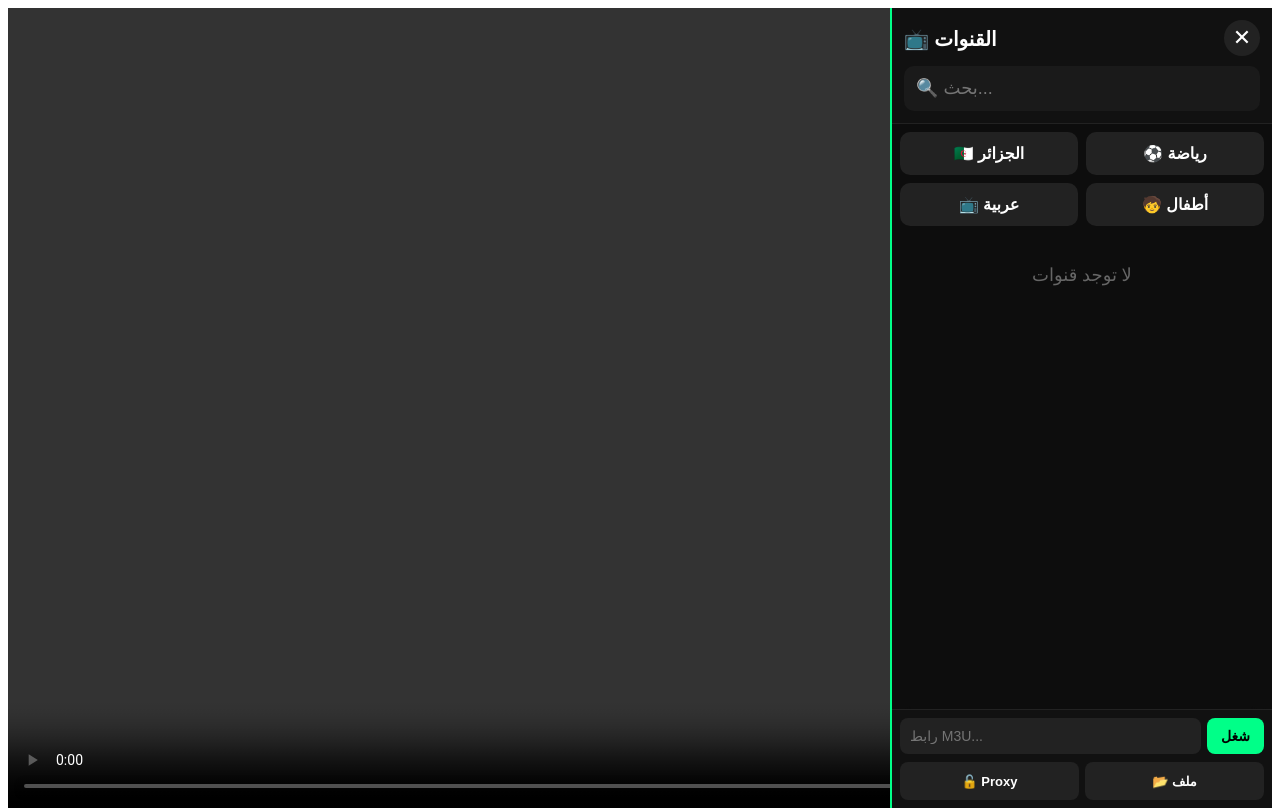
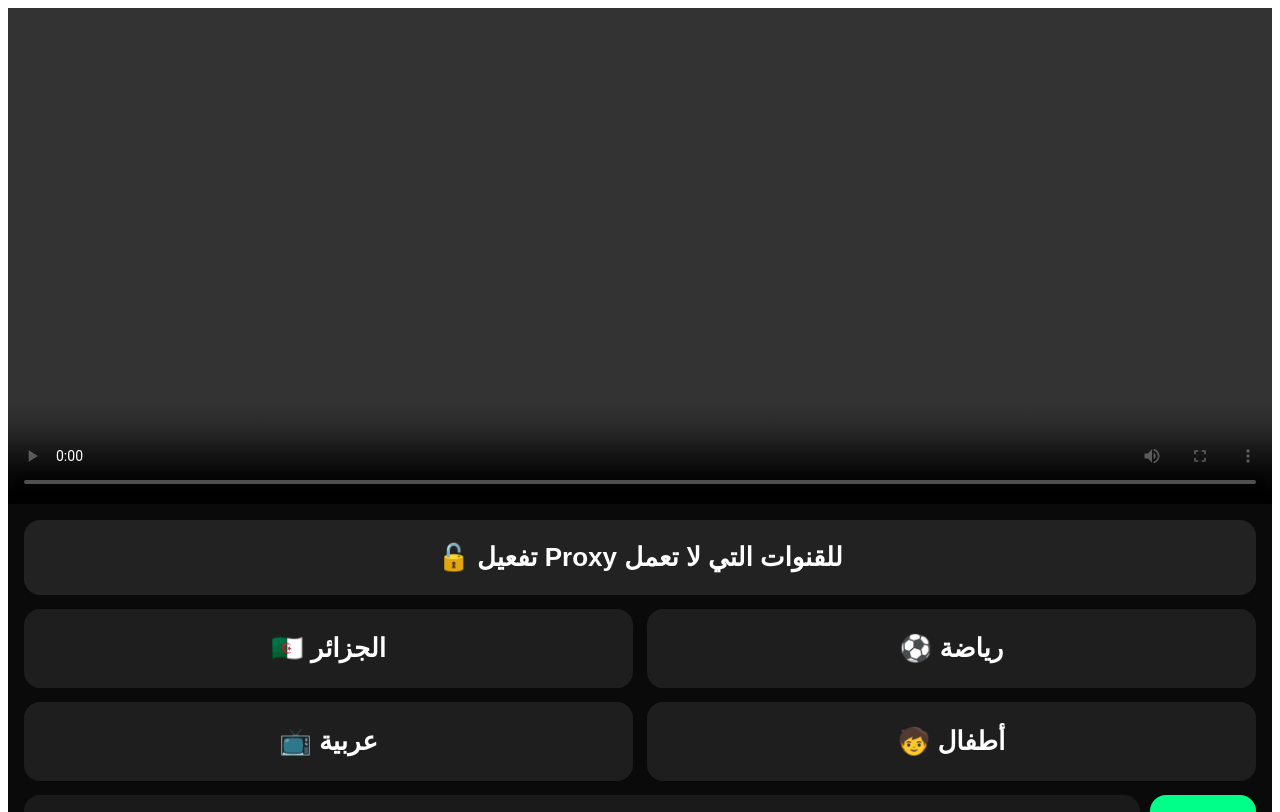
Before and after one commit to Echayebc/battetv, a React (Vite) app: page / in a window 1280 px wide. Shown: the top 812 px of the page. Built offline with nearby package versions, Linux system fonts and the light colour scheme.

Commit message:
Refactor App component and improve error handling

```diff
--- a/src/App.jsx
+++ b/src/App.jsx
@@ -1,4 +1,4 @@
-import { useState, useRef, useEffect } from 'react'
+import { useState, useRef } from 'react'
 import Hls from 'hls.js'
 
 const SERVERS = [
@@ -17,11 +17,8 @@ export default function App() {
   const [error, setError] = useState('')
   const [useProxy, setUseProxy] = useState(false)
   const [customUrl, setCustomUrl] = useState('')
-  const [showList, setShowList] = useState(true)
   const videoRef = useRef(null)
-  const containerRef = useRef(null)
   const hlsRef = useRef(null)
-  const lastTap = useRef(0)
 
   const parseM3U = (text) => {
     const lines = text.split('\n')
@@ -43,6 +40,7 @@ export default function App() {
     if (!video) return
     let playUrl = ch.url
     if (useProxy) playUrl = `https://api.allorigins.win/raw?url=${encodeURIComponent(ch.url)}`
+
     if (Hls.isSupported() && ch.url.includes('.m3u8') && !useProxy) {
       if (hlsRef.current) hlsRef.current.destroy()
       const hls = new Hls()
@@ -50,38 +48,28 @@ export default function App() {
       hls.loadSource(ch.url)
       hls.attachMedia(video)
       hls.on(Hls.Events.MANIFEST_PARSED, () => video.play().catch(()=>{}))
-      hls.on(Hls.Events.ERROR, (e,d)=> { if(d.fatal){ setError(`❌ ${ch.name}`); const n=channels[index+1]; if(n) setTimeout(()=>playChannel(n,index+1),1000) }})
+      hls.on(Hls.Events.ERROR, (e,d)=> { if(d.fatal){ setError(`❌ ${ch.name} لا تعمل`); const n=channels[index+1]; if(n) setTimeout(()=>playChannel(n,index+1),1000) }})
     } else {
       video.src = useProxy ? playUrl : ch.url
-      video.play().catch(()=> setError('❌ جرب Proxy'))
+      video.play().catch(()=> setError('❌ جرب تفعيل Proxy'))
     }
-  }
-
-  const handleDoubleClick = () => {
-    setShowList(!showList)
-  }
-
-  // دوبل تاب للهاتف
-  const handleTouch = () => {
-    const now = Date.now()
-    if (now - lastTap.current < 400) {
-      setShowList(!showList)
-    }
-    lastTap.current = now
   }
 
   const loadFromUrl = async (server) => {
     setLoading(true)
     setActiveServer(server.id)
+    setError('')
     try {
       const res = await fetch(server.url)
       const list = parseM3U(await res.text())
       setChannels(list)
       if (list.length > 0) playChannel(list[0], 0)
-    } catch(e){ setError('خطأ') }
+    } catch(e){ setError('خطأ تحميل السيرفر') }
     setLoading(false)
   }
+
   const loadCustom = () => { if(customUrl.trim()) loadFromUrl({ id: 'custom', url: customUrl.trim() }) }
+
   const handleFile = (e) => {
     const file = e.target.files[0]
     if (!file) return
@@ -98,84 +86,50 @@ export default function App() {
   const filtered = channels.filter(c => c.name.toLowerCase().includes(search.toLowerCase()))
 
   return (
-    <div style={{background:'#000', color:'#fff', minHeight:'100vh', fontFamily:'system-ui'}}>
+    <div style={{background:'#000', color:'#fff', minHeight:'100vh', fontFamily:'system-ui', margin:0}}>
+      <div style={{background:'#000', position:'sticky', top:0, zIndex:10, padding:0}}>
+        <video ref={videoRef} controls playsInline style={{width:'100%', height:'auto', maxHeight:'62vh', aspectRatio:'16/9', background:'#000', display:'block', objectFit:'fill'}} />
+        {current && <div style={{padding:'16px', textAlign:'center', fontSize:'30px', fontWeight:'900', color:'#00ff88', background:'#0a0a0a'}}>{current.name}</div>}
+        {error && <div style={{padding:'14px', background:'#cc0000', textAlign:'center', fontSize:'26px', fontWeight:'800'}}>{error}</div>}
+      </div>
 
-      {/* حاوية الفيديو - مليان الشاشة */}
-      <div ref={containerRef} style={{position:'relative', width:'100%', height:'100vh', background:'#000', overflow:'hidden'}}
-           onDoubleClick={handleDoubleClick}
-           onTouchEnd={handleTouch}>
+      <div style={{padding:'16px', background:'#0a0a0a'}}>
+        <button onClick={()=>setUseProxy(!useProxy)} style={{width:'100%', padding:'22px', borderRadius:'16px', border:'none', background: useProxy ? '#00ff88' : '#222', color: useProxy ? '#000' : '#fff', fontSize:'26px', fontWeight:'900', marginBottom:'14px'}}>
+          {useProxy ? '✅ Proxy مفعل' : '🔓 تفعيل Proxy للقنوات التي لا تعمل'}
+        </button>
 
-        <video ref={videoRef} controls playsInline
-          style={{width:'100%', height:'100%', objectFit:'contain', background:'#000'}} />
-
-        {/* اسم القناة */}
-        {current && !showList && (
-          <div style={{position:'absolute', top:'12px', left:'12px', background:'rgba(0,0,0,0.7)', padding:'10px 18px', borderRadius:'12px', fontSize:'22px', fontWeight:'800', color:'#00ff88'}}>
-            {current.name}
-          </div>
-        )}
-
-        {/* تلميح دوبل كليك */}
-        <div style={{position:'absolute', bottom:'60px', left:'50%', transform:'translateX(-50%)', background:'rgba(0,0,0,0.6)', padding:'8px 16px', borderRadius:'20px', fontSize:'16px', opacity: showList ? 0 : 0.8, transition:'0.3s', pointerEvents:'none'}}>
-          👆 دوبل كليك لإظهار القائمة
+        <div style={{display:'grid', gridTemplateColumns:'1fr 1fr', gap:'14px', marginBottom:'14px'}}>
+          {SERVERS.map(s => (
+            <button key={s.id} onClick={()=>loadFromUrl(s)} style={{padding:'24px', borderRadius:'16px', border:'none', background: activeServer===s.id ? '#00ff88' : '#1e1e1e', color: activeServer===s.id ? '#000' : '#fff', fontWeight:'900', fontSize:'26px'}}>
+              {s.name}
+            </button>
+          ))}
         </div>
 
-        {/* القائمة فوق الفيديو - تختفي بدوبل كليك */}
-        {showList && (
-          <div style={{
-            position:'absolute', top:0, right:0, width:'38%', maxWidth:'380px', height:'100%',
-            background:'rgba(10,10,10,0.92)', backdropFilter:'blur(10px)',
-            display:'flex', flexDirection:'column', borderLeft:'2px solid #00ff88',
-            transition:'transform 0.3s', transform: showList ? 'translateX(0)' : 'translateX(100%)'
-          }}>
-            <div style={{padding:'12px', background:'#111', borderBottom:'1px solid #222'}}>
-              <div style={{display:'flex', justifyContent:'space-between', alignItems:'center', marginBottom:'10px'}}>
-                <span style={{fontSize:'20px', fontWeight:'900'}}>📺 القنوات</span>
-                <button onClick={()=>setShowList(false)} style={{background:'#222', border:'none', color:'#fff', fontSize:'22px', width:'36px', height:'36px', borderRadius:'50%'}}>✕</button>
-              </div>
-              <input placeholder="🔍 بحث..." value={search} onChange={e=>setSearch(e.target.value)}
-                style={{width:'100%', padding:'12px', borderRadius:'10px', border:'none', background:'#1a1a1a', color:'#fff', fontSize:'18px', boxSizing:'border-box'}} />
-            </div>
+        <div style={{display:'flex', gap:'10px', marginBottom:'14px'}}>
+          <input value={customUrl} onChange={e=>setCustomUrl(e.target.value)} placeholder="الصق رابط M3U هنا..." style={{flex:1, padding:'20px', borderRadius:'16px', border:'none', background:'#1a1a1a', color:'#fff', fontSize:'24px'}} />
+          <button onClick={loadCustom} style={{padding:'20px 28px', borderRadius:'16px', border:'none', background:'#00ff88', color:'#000', fontWeight:'900', fontSize:'24px'}}>شغل</button>
+        </div>
 
-            <div style={{padding:'8px', display:'grid', gridTemplateColumns:'1fr 1fr', gap:'8px'}}>
-              {SERVERS.map(s => (
-                <button key={s.id} onClick={()=>loadFromUrl(s)} style={{padding:'12px', borderRadius:'10px', border:'none', background: activeServer===s.id ? '#00ff88' : '#222', color: activeServer===s.id ? '#000' : '#fff', fontWeight:'800', fontSize:'16px'}}>
-                  {s.name}
-                </button>
-              ))}
-            </div>
+        <label style={{display:'block', background:'#222', padding:'22px', borderRadius:'16px', textAlign:'center', marginBottom:'16px', fontSize:'26px', fontWeight:'800'}}>
+          📂 رفع ملف M3U من الهاتف
+          <input type="file" accept=".m3u,.m3u8,.txt" onChange={handleFile} style={{display:'none'}} />
+        </label>
 
-            <div style={{flex:1, overflowY:'auto', padding:'8px', display:'grid', gap:'8px'}}>
+        {loading && <div style={{textAlign:'center', color:'#00ff88', fontSize:'32px', padding:'20px', fontWeight:'900'}}>⏳ يحمل...</div>}
+
+        {channels.length > 0 && (
+          <>
+            <input placeholder="🔍 ابحث عن قناة..." value={search} onChange={e=>setSearch(e.target.value)} style={{width:'100%', padding:'20px', borderRadius:'16px', border:'none', background:'#1a1a1a', color:'#fff', marginBottom:'14px', fontSize:'26px', boxSizing:'border-box'}} />
+            <div style={{display:'grid', gap:'12px'}}>
               {filtered.slice(0,400).map((ch, i) => (
-                <div key={i} onClick={()=>playChannel(ch, i)} style={{padding:'14px', background: current?.url===ch.url ? '#00ff88' : '#1a1a1a', color: current?.url===ch.url ? '#000' : '#fff', borderRadius:'10px', fontSize:'18px', fontWeight:'700', cursor:'pointer'}}>
+                <div key={i} onClick={()=>playChannel(ch, i)} style={{padding:'22px', background: current?.url===ch.url ? '#00ff88' : '#141414', color: current?.url===ch.url ? '#000' : '#fff', borderRadius:'16px', fontSize:'28px', fontWeight:'800'}}>
                   ▶️ {ch.name}
                 </div>
               ))}
-              {filtered.length===0 && <div style={{textAlign:'center', color:'#666', padding:'20px', fontSize:'18px'}}>لا توجد قنوات</div>}
             </div>
-
-            <div style={{padding:'8px', background:'#111', borderTop:'1px solid #222'}}>
-              <div style={{display:'flex', gap:'6px', marginBottom:'8px'}}>
-                <input value={customUrl} onChange={e=>setCustomUrl(e.target.value)} placeholder="رابط M3U..." style={{flex:1, padding:'10px', borderRadius:'8px', border:'none', background:'#222', color:'#fff', fontSize:'14px'}} />
-                <button onClick={loadCustom} style={{padding:'10px 14px', borderRadius:'8px', border:'none', background:'#00ff88', fontWeight:'900', fontSize:'14px'}}>شغل</button>
-              </div>
-              <div style={{display:'flex', gap:'6px'}}>
-                <button onClick={()=>setUseProxy(!useProxy)} style={{flex:1, padding:'10px', borderRadius:'8px', border:'none', background: useProxy ? '#00ff88' : '#222', color: useProxy ? '#000' : '#fff', fontSize:'13px', fontWeight:'700'}}>
-                  {useProxy ? '✅ Proxy' : '🔓 Proxy'}
-                </button>
-                <label style={{flex:1, background:'#222', padding:'10px', borderRadius:'8px', textAlign:'center', fontSize:'13px', fontWeight:'700'}}>
-                  📂 ملف
-                  <input type="file" accept=".m3u,.m3u8" onChange={handleFile} style={{display:'none'}} />
-                </label>
-              </div>
-            </div>
-          </div>
+          </>
         )}
-      </div>
-
-      {/* للهاتف عمودي - نفس القائمة تحت */}
-      <div style={{display:'none'}} className="mobile-only">
-        {loading && <div style={{textAlign:'center', color:'#00ff88', fontSize:'22px', padding:'10px'}}>⏳ يحمل...</div>}
       </div>
     </div>
   )
```
